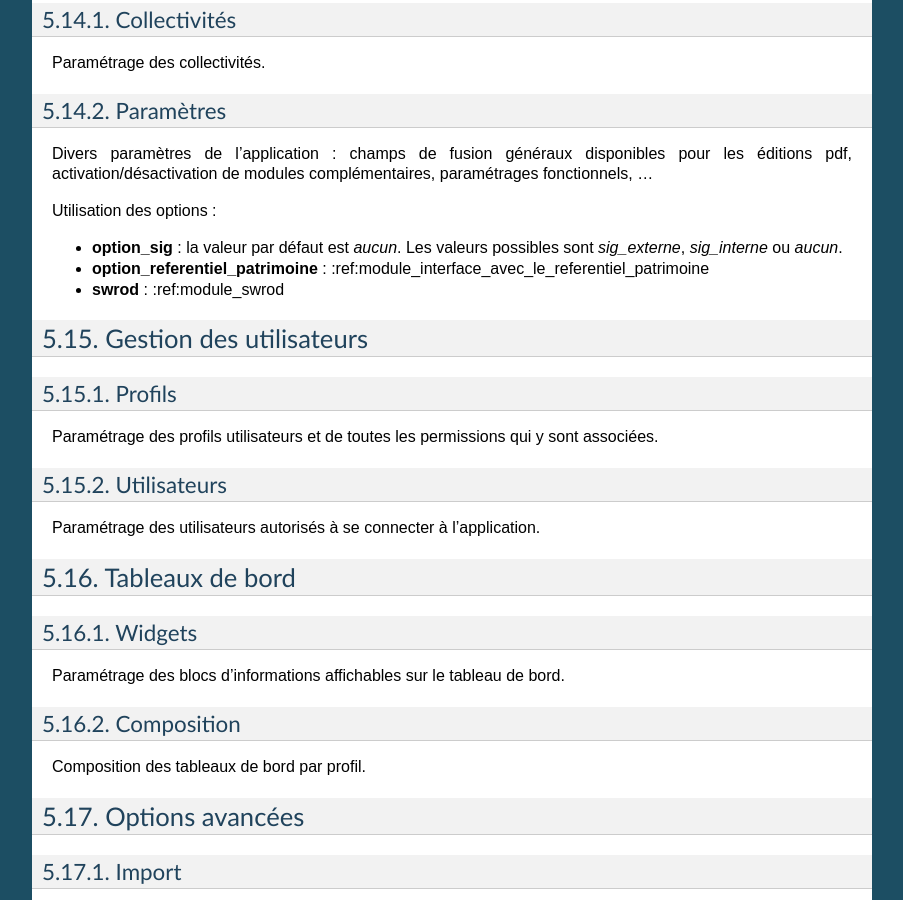
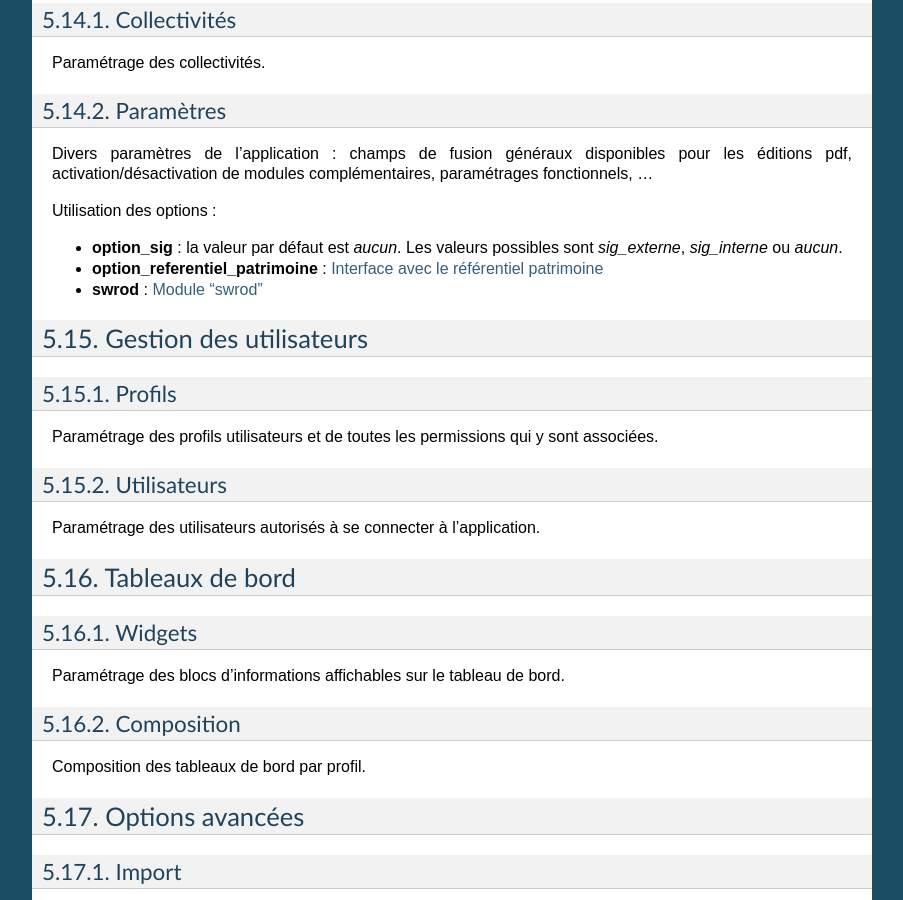
Before and after one commit to jcerini/openaria-documentation, a Sphinx documentation site: the page built from source/manuel_utilisateur/administration_parametrage/index.rst, in a window 1280 px wide and 900 px high, scrolled down 6704 px. Shown: the whole window, without its empty margins (198-1101 px from the left). Built offline with Sphinx 7.4.7, drawn with Linux system fonts in a browser that asks for light colours.

Commit message:
Corrige la syntaxe de deux références.

```diff
--- a/source/manuel_utilisateur/administration_parametrage/index.rst
+++ b/source/manuel_utilisateur/administration_parametrage/index.rst
@@ -378,9 +378,9 @@ Utilisation des options :
 * **option_sig** : la valeur par défaut est *aucun*. Les valeurs possibles sont
   *sig_externe*, *sig_interne* ou *aucun*.
 
-* **option_referentiel_patrimoine** : :ref:module_interface_avec_le_referentiel_patrimoine
+* **option_referentiel_patrimoine** : :ref:`module_interface_avec_le_referentiel_patrimoine`
 
-* **swrod** : :ref:module_swrod
+* **swrod** : :ref:`module_swrod`
 
 
 Gestion des utilisateurs
```
